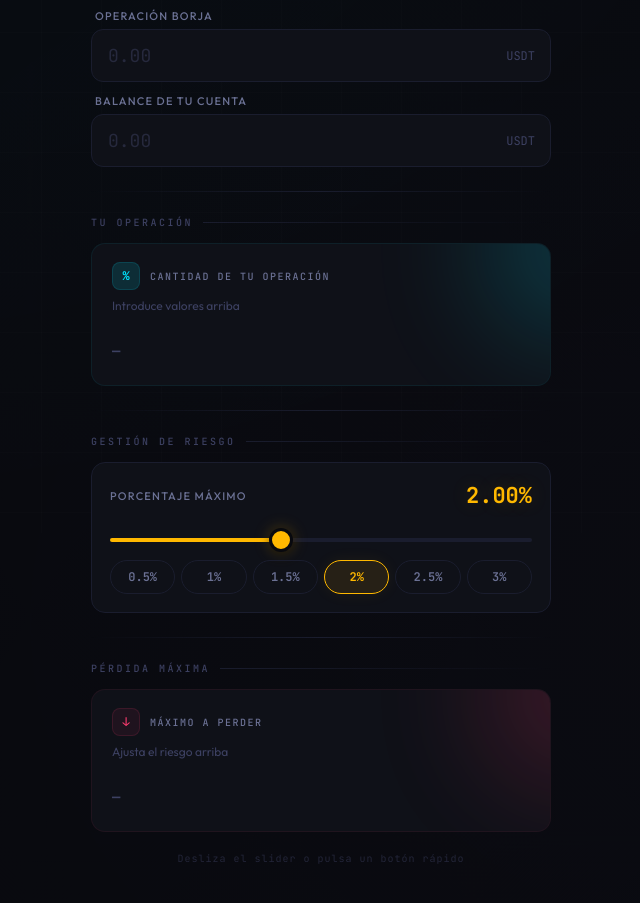
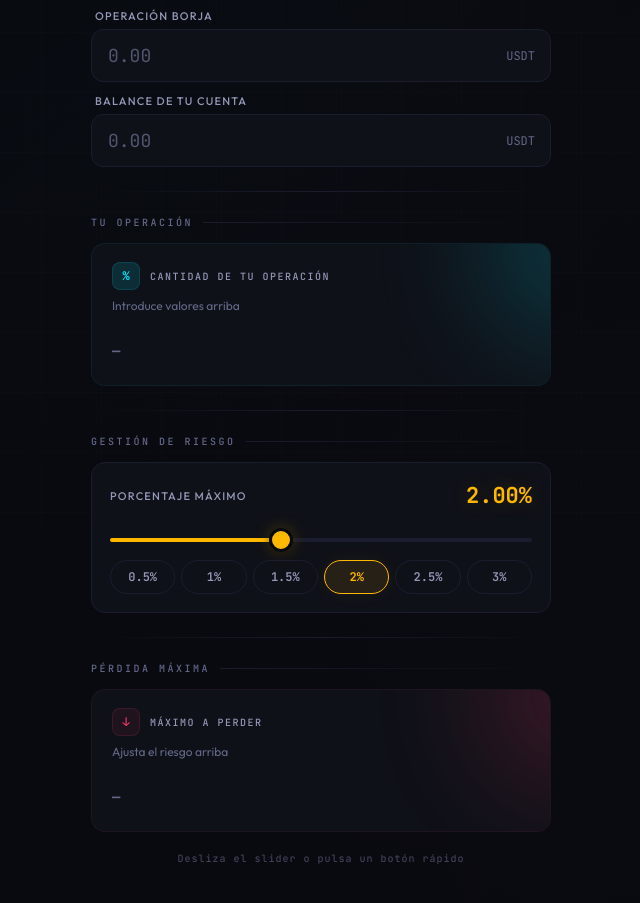
Before and after one commit to daniisantana4/CalcularPorcentajes, a plain HTML site: page index.html in a window 1280 px wide. Shown: the part 267-1170 px from the top of the page, without its empty margins (319-959 px from the left). Drawn offline with Linux system fonts and the light colour scheme.

Commit message:
Actualizar index.html

```diff
--- a/index.html
+++ b/index.html
@@ -17,9 +17,9 @@
     --border: #1a1d2e;
     --border-glow: #2a2f4a;
     --border-focus: #00e5ff;
-    --text-primary: #e8eaf0;
-    --text-secondary: #6b7194;
-    --text-muted: #3d4162;
+    --text-primary: #f2f3f7;
+    --text-secondary: #9498b8;
+    --text-muted: #636889;
     --accent-cyan: #00e5ff;
     --accent-cyan-dim: #00e5ff22;
     --accent-green: #00ffaa;
@@ -204,7 +204,7 @@
 
   .field input[type="number"]::placeholder {
     color: var(--text-muted);
-    opacity: 0.5;
+    opacity: 0.8;
   }
 
   .field input[type="number"]:focus {
@@ -438,7 +438,7 @@
     font-size: 10px;
     color: var(--text-muted);
     letter-spacing: 1px;
-    opacity: 0.5;
+    opacity: 0.7;
   }
 
   /* Responsive */
```
